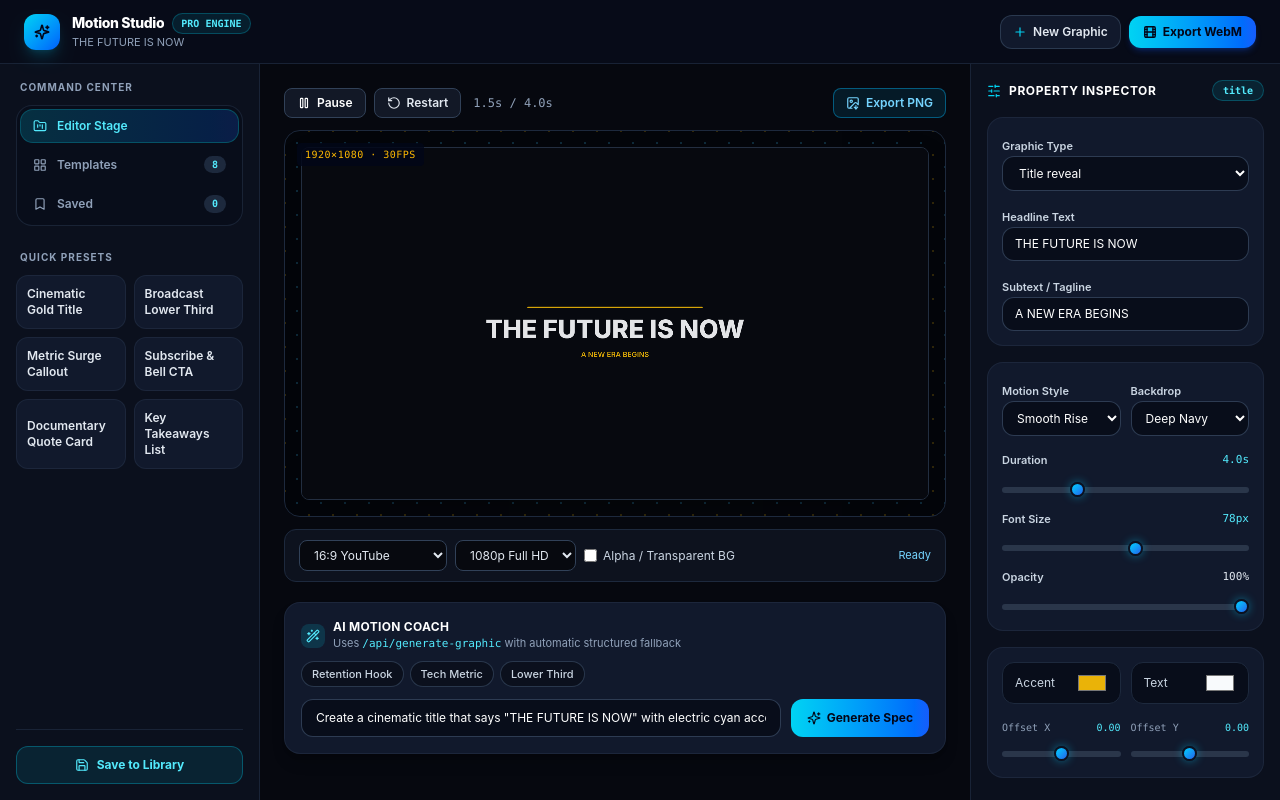
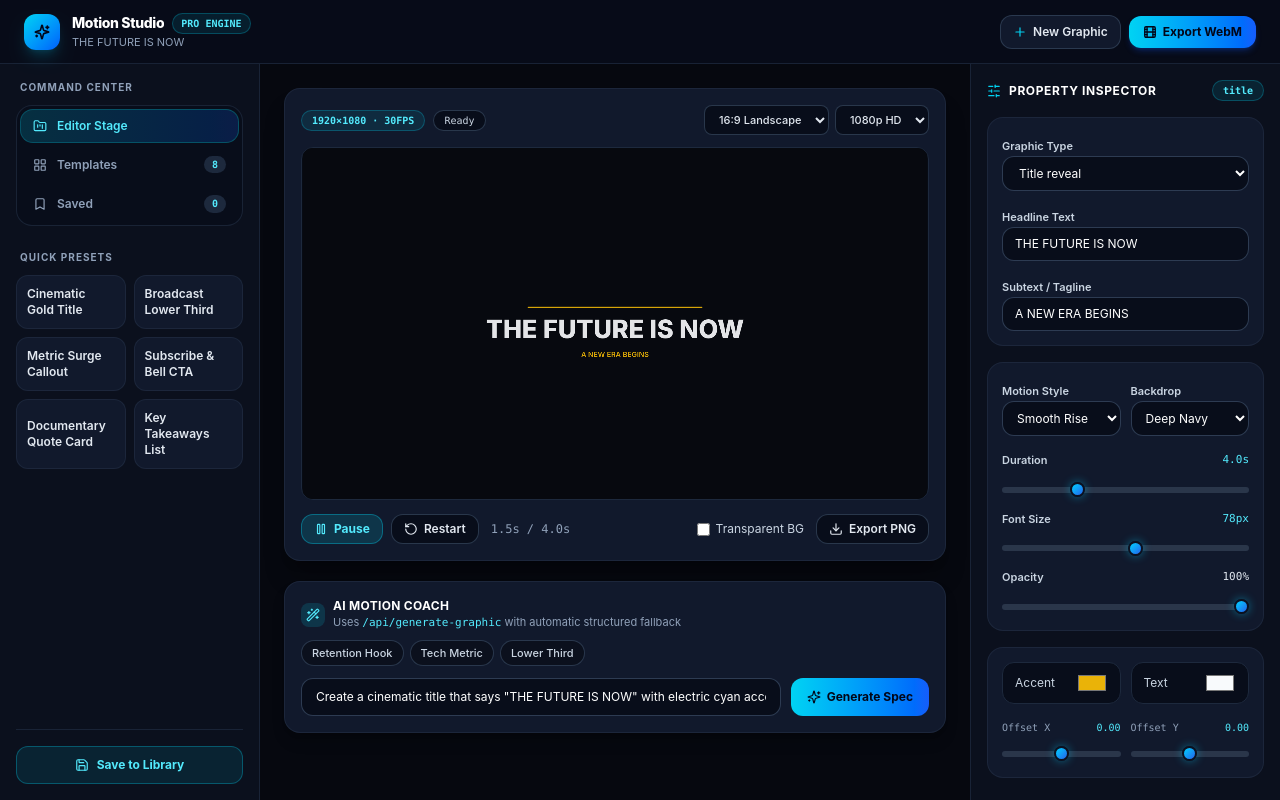
Before and after one commit to LordMarshal-art/motion-studio, a Next.js app: page / in a window 1280 px wide. Built offline with nearby package versions, Linux system fonts and the light colour scheme.

Commit message:
Refactor PreviewStage component with improved refs

```diff
--- a/src/components/PreviewStage.tsx
+++ b/src/components/PreviewStage.tsx
@@ -1,9 +1,14 @@
 "use client";
 
-import React, { useEffect, useRef } from "react";
-import { ImageDown, Pause, Play, RotateCcw } from "lucide-react";
+import React, { useEffect, useImperativeHandle, useRef } from "react";
+import { Download, Pause, Play, RotateCcw } from "lucide-react";
 import { renderGraphicFrame, resolveCanvasDimensions } from "@/lib/renderer";
-import { AspectPreset, CanvasConfig, MotionSpec, ResolutionPreset } from "@/types/motion";
+import {
+  AspectPreset,
+  CanvasConfig,
+  MotionSpec,
+  ResolutionPreset,
+} from "@/types/motion";
 
 interface PreviewStageProps {
   spec: MotionSpec;
@@ -18,7 +23,7 @@ interface PreviewStageProps {
   onChangeCustomSize: (width: number, height: number) => void;
   onChangeTransparentBg: (transparent: boolean) => void;
   onExportPng: (canvasEl: HTMLCanvasElement) => void;
-  canvasRefExternal: React.MutableRefObject<HTMLCanvasElement | null>;
+  canvasRefExternal?: React.MutableRefObject<HTMLCanvasElement | null>;
 }
 
 export function PreviewStage({
@@ -36,157 +41,140 @@ export function PreviewStage({
   onExportPng,
   canvasRefExternal,
 }: PreviewStageProps) {
-  const internalCanvasRef = useRef<HTMLCanvasElement | null>(null);
+  const internalRef = useRef<HTMLCanvasElement | null>(null);
+
+  useImperativeHandle(canvasRefExternal, () => internalRef.current as HTMLCanvasElement);
+
   const { width, height } = resolveCanvasDimensions(canvas);
 
   useEffect(() => {
-    canvasRefExternal.current = internalCanvasRef.current;
-  }, [canvasRefExternal]);
-
-  useEffect(() => {
-    const el = internalCanvasRef.current;
+    const el = internalRef.current;
     if (!el) return;
+    el.width = width;
+    el.height = height;
     const ctx = el.getContext("2d");
     if (!ctx) return;
 
-    const progress =
-      spec.durationSec > 0 ? (playheadSec % spec.durationSec) / spec.durationSec : 1;
+    const progress = Math.min(
+      1,
+      Math.max(0, playheadSec / Math.max(0.5, spec.durationSec))
+    );
     renderGraphicFrame(ctx, width, height, spec, canvas, progress);
   }, [spec, canvas, playheadSec, width, height]);
 
-  const aspectStyle: React.CSSProperties =
-    canvas.aspect === "custom"
-      ? { aspectRatio: `${width} / ${height}` }
-      : canvas.aspect === "9:16"
-        ? { aspectRatio: "9 / 16", maxHeight: "460px" }
-        : canvas.aspect === "1:1"
-          ? { aspectRatio: "1 / 1", maxHeight: "440px" }
-          : { aspectRatio: "16 / 9" };
+  return (
+    <section className="rounded-2xl border border-slate-800/90 bg-[#11192c] p-4 shadow-xl shadow-black/25">
+      <div className="mb-3 flex flex-wrap items-center justify-between gap-2">
+        <div className="flex flex-wrap items-center gap-2">
+          <span className="rounded-full border border-cyan-400/25 bg-cyan-400/10 px-2.5 py-0.5 font-mono text-[10px] font-semibold text-cyan-300">
+            {width}×{height} · {canvas.fps}FPS
+          </span>
+          <span className="rounded-full border border-slate-700/80 bg-[#080d1a] px-2.5 py-0.5 font-mono text-[10px] text-slate-300">
+            {statusMessage}
+          </span>
+        </div>
 
-  return (
-    <section className="space-y-3">
-      <div className="flex flex-wrap items-center justify-between gap-2">
+        <div className="flex flex-wrap items-center gap-1.5">
+          <select
+            value={canvas.aspect}
+            onChange={(e) => onChangeAspect(e.target.value as AspectPreset)}
+            aria-label="Aspect ratio"
+            className="rounded-lg border border-slate-700/80 bg-[#080d1a] px-2.5 py-1.5 text-[11px] font-medium text-slate-200 outline-none focus:border-cyan-400"
+          >
+            <option value="16:9">16:9 Landscape</option>
+            <option value="9:16">9:16 Vertical</option>
+            <option value="1:1">1:1 Square</option>
+          </select>
+
+          <select
+            value={canvas.resolution}
+            onChange={(e) => onChangeResolution(e.target.value as ResolutionPreset)}
+            aria-label="Resolution preset"
+            className="rounded-lg border border-slate-700/80 bg-[#080d1a] px-2.5 py-1.5 text-[11px] font-medium text-slate-200 outline-none focus:border-cyan-400"
+          >
+            <option value="1080p">1080p HD</option>
+            <option value="720p">720p HD</option>
+            <option value="custom">Custom</option>
+          </select>
+
+          {canvas.resolution === "custom" && (
+            <div className="flex items-center gap-1">
+              <input
+                type="number"
+                value={canvas.customWidth}
+                onChange={(e) =>
+                  onChangeCustomSize(Number(e.target.value) || 1920, canvas.customHeight)
+                }
+                aria-label="Custom width"
+                className="w-16 rounded-lg border border-slate-700 bg-[#080d1a] px-2 py-1 font-mono text-[11px] text-white"
+              />
+              <span className="text-xs text-slate-500">×</span>
+              <input
+                type="number"
+                value={canvas.customHeight}
+                onChange={(e) =>
+                  onChangeCustomSize(canvas.customWidth, Number(e.target.value) || 1080)
+                }
+                aria-label="Custom height"
+                className="w-16 rounded-lg border border-slate-700 bg-[#080d1a] px-2 py-1 font-mono text-[11px] text-white"
+              />
+            </div>
+          )}
+        </div>
+      </div>
+
+      <div className="relative flex aspect-video w-full items-center justify-center overflow-hidden rounded-xl border border-slate-800 bg-[#070b14]">
+        <canvas
+          ref={internalRef}
+          className="max-h-full max-w-full object-contain"
+        />
+      </div>
+
+      <div className="mt-3.5 flex flex-wrap items-center justify-between gap-3">
         <div className="flex items-center gap-2">
           <button
             type="button"
             onClick={onTogglePlay}
-            className="inline-flex items-center gap-1.5 rounded-lg border border-slate-700 bg-[#121826] px-3 py-1.5 text-xs font-semibold text-white hover:border-amber-400"
+            className="inline-flex items-center gap-1.5 rounded-xl border border-cyan-400/35 bg-cyan-400/15 px-3 py-1.5 text-xs font-bold text-cyan-300 transition hover:bg-cyan-400/25"
           >
             {isPlaying ? <Pause className="h-3.5 w-3.5" /> : <Play className="h-3.5 w-3.5" />}
             <span>{isPlaying ? "Pause" : "Play"}</span>
           </button>
+
           <button
             type="button"
             onClick={onRestart}
-            className="inline-flex items-center gap-1.5 rounded-lg border border-slate-700 bg-[#121826] px-3 py-1.5 text-xs font-semibold text-slate-200 hover:border-sky-400"
+            className="inline-flex items-center gap-1.5 rounded-xl border border-slate-700/80 bg-[#080d1a] px-3 py-1.5 text-xs font-semibold text-slate-200 transition hover:border-slate-500"
           >
             <RotateCcw className="h-3.5 w-3.5" />
             <span>Restart</span>
           </button>
+
           <span className="ml-1 font-mono text-xs text-slate-400">
             {playheadSec.toFixed(1)}s / {spec.durationSec.toFixed(1)}s
           </span>
         </div>
 
-        <button
-          type="button"
-          onClick={() => {
-            if (internalCanvasRef.current) onExportPng(internalCanvasRef.current);
-          }}
-          className="inline-flex items-center gap-1.5 rounded-lg border border-sky-400/40 bg-sky-400/10 px-3 py-1.5 text-xs font-semibold text-sky-300 hover:bg-sky-400/20"
-        >
-          <ImageDown className="h-3.5 w-3.5" />
-          <span>Export PNG</span>
-        </button>
-      </div>
-
-      <div className="relative flex min-h-[260px] items-center justify-center overflow-hidden rounded-2xl border border-slate-800 bg-[#04060A] p-4 sm:min-h-[360px]">
-        <div
-          className="pointer-events-none absolute inset-0 opacity-20"
-          style={{
-            backgroundImage:
-              "radial-gradient(#38BDF8 0.75px, transparent 0.75px), radial-gradient(#EAB308 0.75px, #04060A 0.75px)",
-            backgroundSize: "24px 24px",
-            backgroundPosition: "0 0, 12px 12px",
-          }}
-        />
-
-        <canvas
-          ref={internalCanvasRef}
-          width={width}
-          height={height}
-          style={aspectStyle}
-          className="relative z-10 max-h-[460px] w-auto max-w-full rounded-lg border border-slate-700/70 shadow-2xl"
-        />
-
-        <div className="absolute top-3 left-3 z-20 rounded bg-slate-950/85 px-2 py-1 font-mono text-[10px] tracking-wider text-amber-400 uppercase">
-          {width}×{height} · {canvas.fps}FPS
-        </div>
-      </div>
-
-      <div className="flex flex-wrap items-center justify-between gap-3 rounded-xl border border-slate-800 bg-[#0D121E] px-3.5 py-2.5 text-xs">
-        <div className="flex flex-wrap items-center gap-2">
-          <select
-            aria-label="Aspect ratio"
-            value={canvas.aspect}
-            onChange={(e) => onChangeAspect(e.target.value as AspectPreset)}
-            className="rounded-lg border border-slate-700 bg-[#07090F] px-2.5 py-1.5 text-xs text-slate-200"
-          >
-            <option value="16:9">16:9 YouTube</option>
-            <option value="9:16">9:16 Shorts / Reels</option>
-            <option value="1:1">1:1 Square</option>
-            <option value="custom">Custom Size</option>
-          </select>
-
-          {canvas.aspect !== "custom" && (
-            <select
-              aria-label="Resolution"
-              value={canvas.resolution}
-              onChange={(e) => onChangeResolution(e.target.value as ResolutionPreset)}
-              className="rounded-lg border border-slate-700 bg-[#07090F] px-2.5 py-1.5 text-xs text-slate-200"
-            >
-              <option value="720p">720p HD</option>
-              <option value="1080p">1080p Full HD</option>
-              <option value="4k">4K UHD</option>
-            </select>
-          )}
-
-          {canvas.aspect === "custom" && (
-            <div className="flex items-center gap-1.5">
-              <input
-                type="number"
-                min={240}
-                max={3840}
-                value={canvas.customWidth}
-                onChange={(e) => onChangeCustomSize(Number(e.target.value), canvas.customHeight)}
-                className="w-20 rounded-lg border border-slate-700 bg-[#07090F] px-2 py-1 text-xs text-white"
-                aria-label="Custom width"
-              />
-              <span className="text-slate-500">×</span>
-              <input
-                type="number"
-                min={240}
-                max={3840}
-                value={canvas.customHeight}
-                onChange={(e) => onChangeCustomSize(canvas.customWidth, Number(e.target.value))}
-                className="w-20 rounded-lg border border-slate-700 bg-[#07090F] px-2 py-1 text-xs text-white"
-                aria-label="Custom height"
-              />
-            </div>
-          )}
-
-          <label className="inline-flex cursor-pointer items-center gap-1.5 text-slate-300">
+        <div className="flex items-center gap-3">
+          <label className="flex cursor-pointer items-center gap-1.5 text-xs text-slate-300">
             <input
               type="checkbox"
               checked={canvas.transparentBackground}
               onChange={(e) => onChangeTransparentBg(e.target.checked)}
-              className="rounded border-slate-600 accent-amber-400"
+              className="rounded border-slate-600 bg-[#080d1a] accent-cyan-400"
             />
-            <span>Alpha / Transparent BG</span>
+            <span>Transparent BG</span>
           </label>
+
+          <button
+            type="button"
+            onClick={() => internalRef.current && onExportPng(internalRef.current)}
+            className="inline-flex items-center gap-1.5 rounded-xl border border-slate-700/80 bg-[#080d1a] px-3 py-1.5 text-xs font-semibold text-slate-200 transition hover:border-cyan-400/50 hover:text-cyan-300"
+          >
+            <Download className="h-3.5 w-3.5" />
+            <span>Export PNG</span>
+          </button>
         </div>
-
-        <span className="text-[11px] text-sky-300">{statusMessage}</span>
       </div>
     </section>
   );
```
